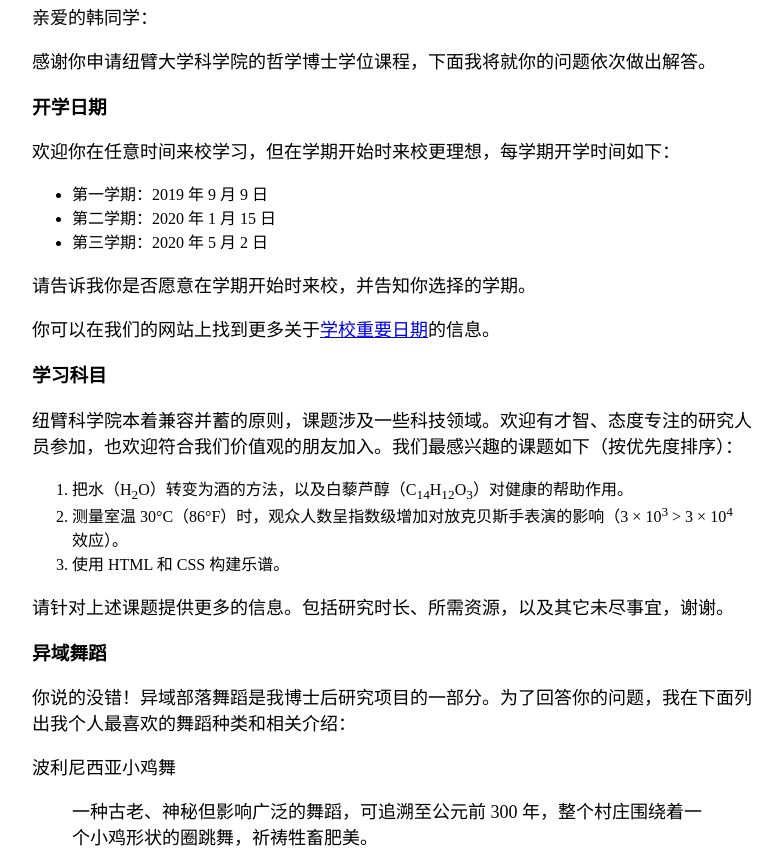
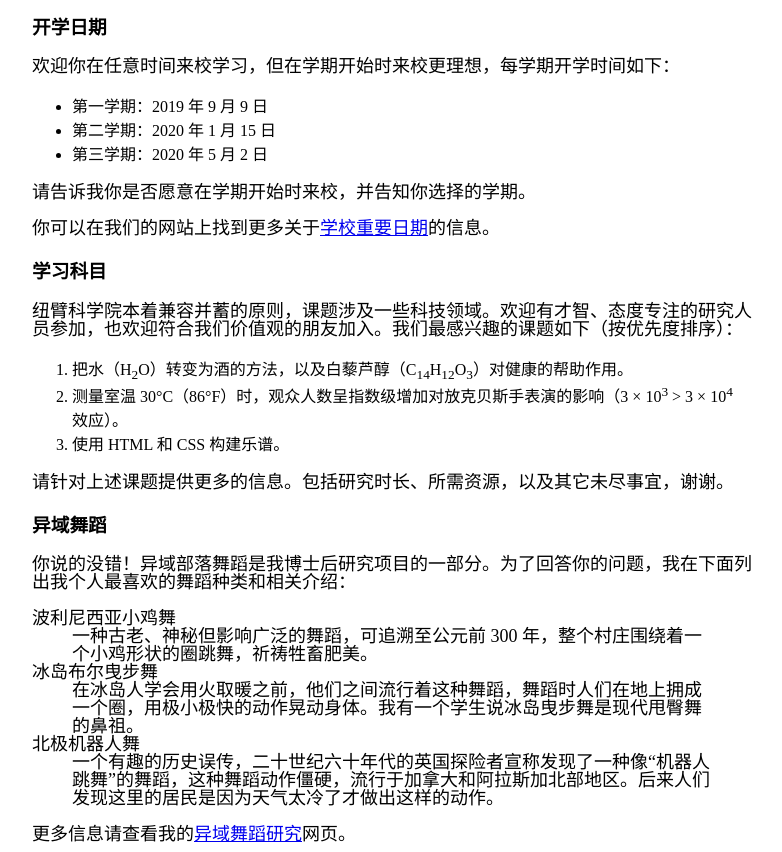
Before and after one commit to AFukun/web-dev-get-started, a plain HTML site: page letter/index.html in a window 1280 px wide. Shown: the part 334-1186 px from the top of the page, without its empty margins (248-1030 px from the left). Drawn offline with Linux system fonts and the light colour scheme.

Commit message:
final letter

```diff
--- a/letter/index.html
+++ b/letter/index.html
@@ -42,20 +42,21 @@
         <h3><strong>异域舞蹈</strong></h3>
         <p>你说的没错！异域部落舞蹈是我博士后研究项目的一部分。为了回答你的问题，我在下面列出我个人最喜欢的舞蹈种类和相关介绍：</p>
 
-        <p>波利尼西亚小鸡舞 </p>
+        <p class="subtext">波利尼西亚小鸡舞 </p>
         <blockquote>
-            <p>一种古老、神秘但影响广泛的舞蹈，可追溯至公元前 300 年，整个村庄围绕着一个小鸡形状的圈跳舞，祈祷牲畜肥美。</p>
+            <p class="subtext">一种古老、神秘但影响广泛的舞蹈，可追溯至公元前 300 年，整个村庄围绕着一个小鸡形状的圈跳舞，祈祷牲畜肥美。</p>
         </blockquote>
 
 
-        <p>冰岛布尔曳步舞</p>
+        <p class="subtext">冰岛布尔曳步舞</p>
         <blockquote>
-            <p>在冰岛人学会用火取暖之前，他们之间流行着这种舞蹈，舞蹈时人们在地上拥成一个圈，用极小极快的动作晃动身体。我有一个学生说冰岛曳步舞是现代甩臀舞的鼻祖。</p>
+            <p class="subtext">在冰岛人学会用火取暖之前，他们之间流行着这种舞蹈，舞蹈时人们在地上拥成一个圈，用极小极快的动作晃动身体。我有一个学生说冰岛曳步舞是现代甩臀舞的鼻祖。</p>
         </blockquote>
 
-        <p>北极机器人舞</p>
+        <p class="subtext">北极机器人舞</p>
         <blockquote>
-            <p>一个有趣的历史误传，二十世纪六十年代的英国探险者宣称发现了一种像“机器人跳舞”的舞蹈，这种舞蹈动作僵硬，流行于加拿大和阿拉斯加北部地区。后来人们发现这里的居民是因为天气太冷了才做出这样的动作。</p>
+            <p class="subtext">
+                一个有趣的历史误传，二十世纪六十年代的英国探险者宣称发现了一种像“机器人跳舞”的舞蹈，这种舞蹈动作僵硬，流行于加拿大和阿拉斯加北部地区。后来人们发现这里的居民是因为天气太冷了才做出这样的动作。</p>
         </blockquote>
 
         <p>更多信息请查看我的<a href="https://example.com">异域舞蹈研究</a>网页。</p>
--- a/letter/style.css
+++ b/letter/style.css
@@ -1,3 +1,4 @@
+
 
 blockquote{
     margin-top:0;
@@ -7,11 +8,16 @@ blockquote{
 }
 p{
     font-size: 18px;
+    line-height: 1.0;
+
 }
 #container{
     margin:auto;
     width:720px;
 }
+.subtext{
+    margin:0;
+}
 #address{
     text-align: right;;
 }
```
